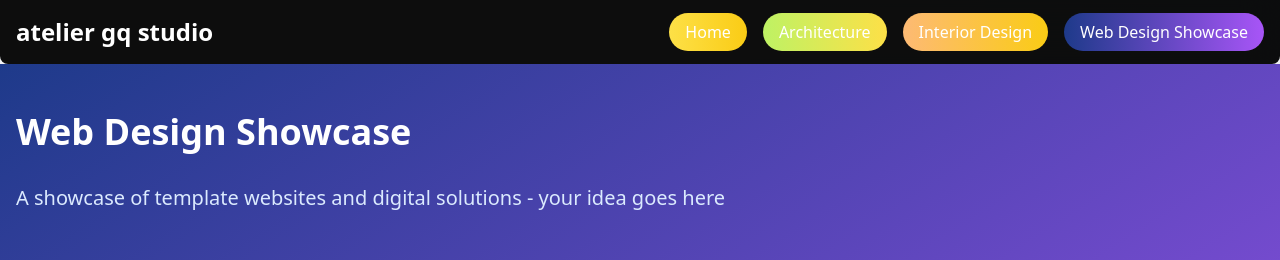
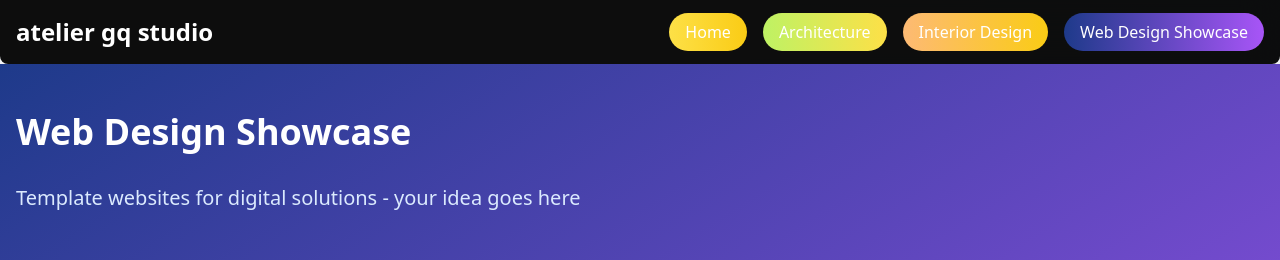
Before and after one commit to gqucoldbrue/portfolio-website, a Next.js app: page /web-design-showcase in a window 1280 px wide. Shown: the top 260 px of the page. Built offline with nearby package versions, Linux system fonts and the light colour scheme.

Commit message:
Made syntax corrections within component page.tsx

```diff
--- a/app/web-design-showcase/page.tsx
+++ b/app/web-design-showcase/page.tsx
@@ -4,9 +4,9 @@ import Link from 'next/link'
 export default function WebDesignShowcase() {
   const services = [
     {
-      name: 'Health Profile Services',
-      image: '/Health-Mock-Site.PNG',
-      href: 'https://health-mock-site.vercel.app',
+      name: "Health Profile Services",
+      image: "/Health-Mock-Site.PNG",
+      href: "https://health-mock-site.vercel.app",
       isExternal: true
     },
     {
@@ -28,7 +28,7 @@ export default function WebDesignShowcase() {
     <div className="min-h-screen bg-gradient-to-br from-blue-900 to-purple-500">
       <div className="container mx-auto px-4 py-12">
         <h1 className="text-4xl font-bold mb-8 text-white">Web Design Showcase</h1>
-        <p className="text-xl mb-12 text-blue-100">A showcase of template websites and digital solutions - your idea goes here</p>
+        <p className="text-xl mb-12 text-blue-100">Template websites for digital solutions - your idea goes here</p>
         <div className="grid grid-cols-1 md:grid-cols-2 lg:grid-cols-3 gap-8">
           {services.map((service, index) => (
             <div key={index} className="transform transition-transform duration-300 hover:scale-105">
```
